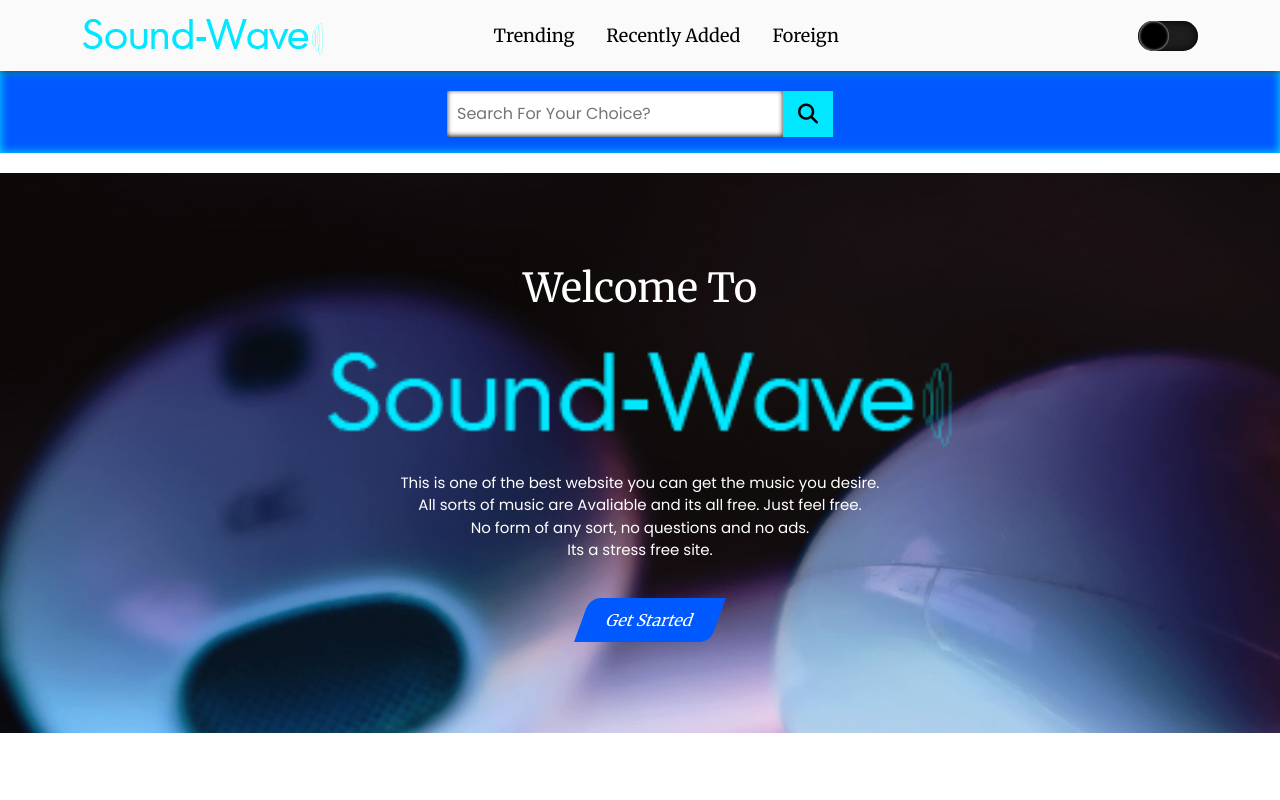
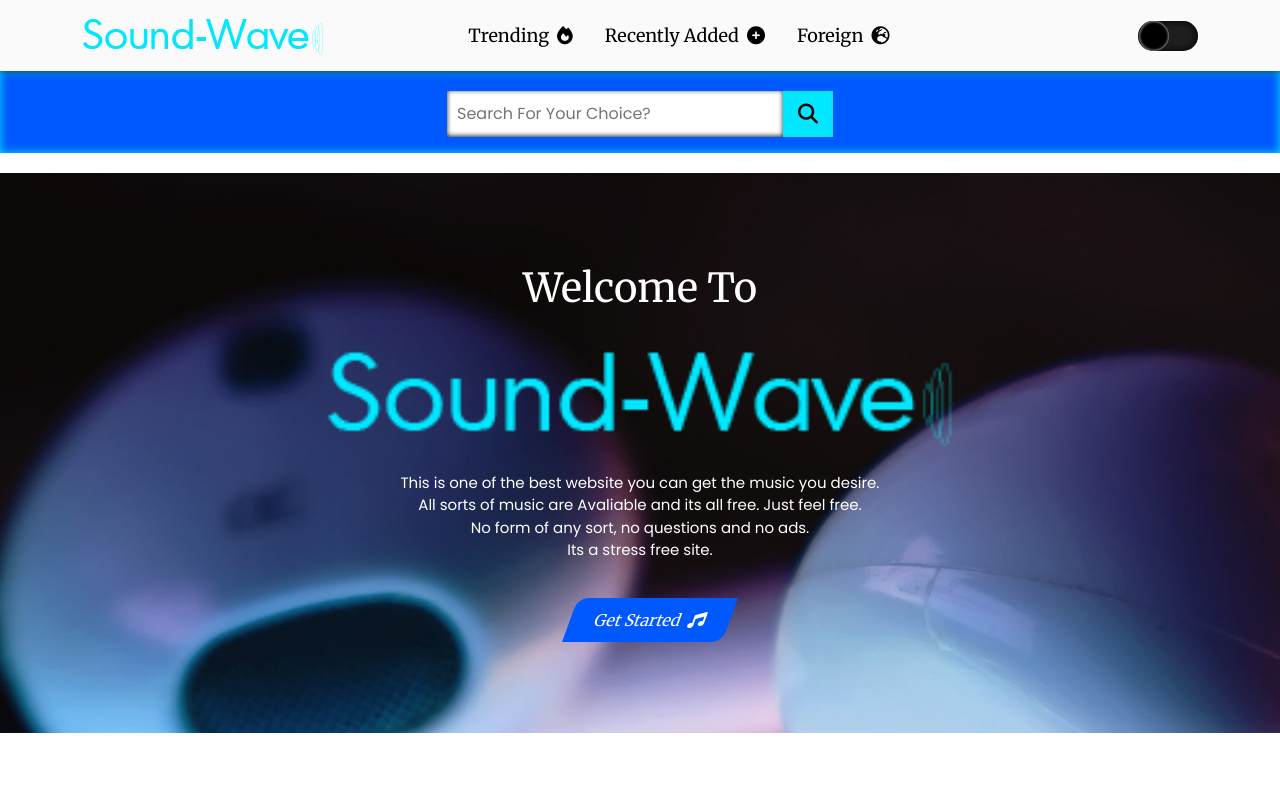
Before and after one commit to Gbemi-Emmanuel/sound-wave, a plain HTML site: page index.html in a window 1280 px wide. Shown: the top 800 px of the page. Drawn offline with nearby package versions, Linux system fonts and the light colour scheme.

Commit message:
updates sent

```diff
--- a/css/style.css
+++ b/css/style.css
@@ -224,6 +224,11 @@ body.dark{
     width: 50px;
     font-size: 20px;
 }
+@media screen and (max-width: 770px) {
+    .search-body input{
+        width: 80%;
+    }
+}
 
 
 /*==== LANDING-PAGE ====*/
@@ -237,7 +242,6 @@ body.dark{
     background-position: center;
     background-repeat: no-repeat;
     background-attachment: fixed;
-    /* border-radius: 10px; */
     display: flex;
     align-items: center;
     text-align: center;
@@ -281,13 +285,6 @@ body.dark{
     text-align: right;
     cursor: pointer;
 }
-@media screen and (max-width:570px) {
-    .lp-content{
-        width: 90%;
-        margin: 0 auto;
-    }
-}
-
 
 
 
--- a/index.html
+++ b/index.html
@@ -27,16 +27,16 @@
           <div class="collapse navbar-collapse" id="navbarSupportedContent">
                 <ul class="navbar-nav ms-auto mb-2 mb-lg-0">
                   <li class="nav-item">
-                    <a class="nav-link me-3" href="#trending">Trending</a>
+                    <a class="nav-link me-3" href="#trending">Trending<i class="fa-solid fa-fire ms-2"></i></a>
                   </li>
                   <li class="nav-item">
-                    <a class="nav-link me-3" href="#recently">Recently Added</a>
+                    <a class="nav-link me-3" href="#recently">Recently Added<i class="fa-solid fa-circle-plus ms-2"></i></a>
                   </li>
                   <!-- <li class="nav-item">
                     <a class="nav-link me-3" href="#local">Local</a>
                   </li> -->
                   <li class="nav-item">
-                    <a class="nav-link" href="#foreign">Foreign</a>
+                    <a class="nav-link" href="#foreign">Foreign<i class="fa-solid fa-earth-europe ms-2"></i></a>
                   </li>
                 </ul>
                 <div id="darkModeBody"  class="dark-mode-body d-flex me-0">
@@ -78,7 +78,7 @@
                     No form of any sort, no questions and no ads.<br />
                     Its a stress free site.
                    </p>
-                   <a href="#trending"><button>Get Started</button></a>
+                   <a href="#trending"><button>Get Started<i class="fa-solid fa-music ms-2"></i></button></a>
                 </div>
             </div>
         </div>
```
